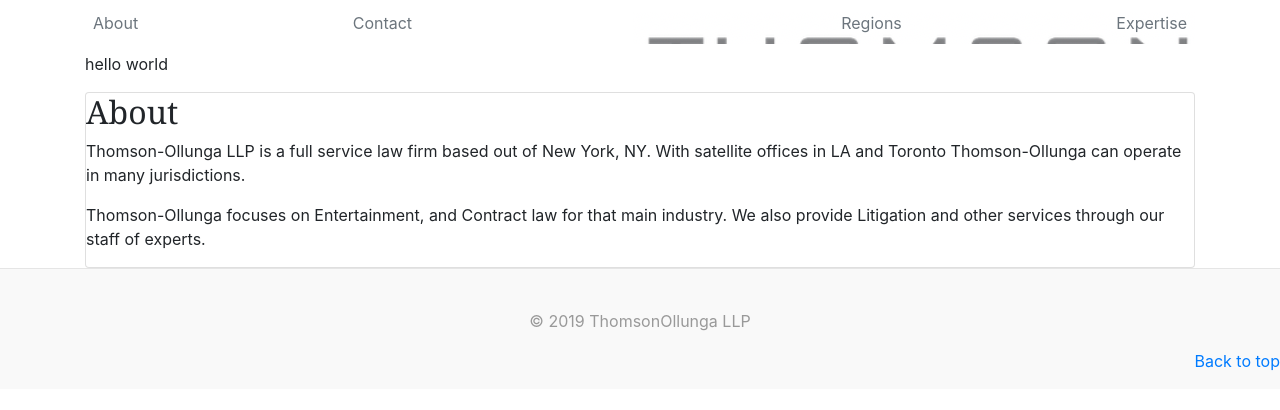
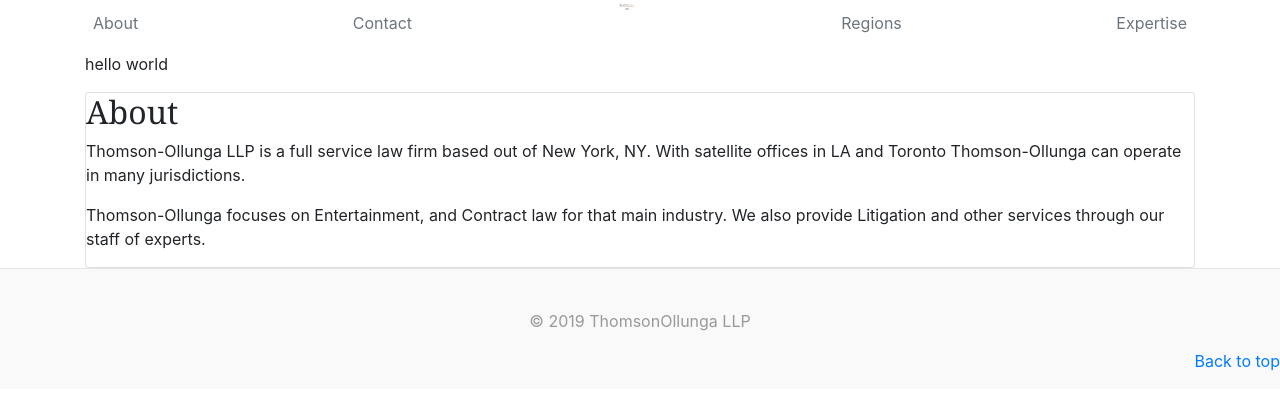
Before and after one commit to DaveThomson-Appjacket/to.github.io, a plain HTML site: page index.html in a window 1280 px wide. Drawn offline with nearby package versions, Linux system fonts and the light colour scheme.

Commit message:
Update index.html

```diff
--- a/index.html
+++ b/index.html
@@ -21,9 +21,7 @@
                 <nav class="nav d-flex justify-content-between">
                   <a class="p-2 text-muted" href="#">About</a>
                   <a class="p-2 text-muted" href="#">Contact</a>
-                    <div class="heading-logo">
-                        <img src="./app/images/thomsonollungallp-logo.png" alt="Thomson-Ollunga LLP"></img>
-                    </div>
+                  <img class="heading-logo" src="./app/images/thomsonollungallp-logo.png" alt="Thomson-Ollunga LLP"></img>
                   <a class="p-2 text-muted" href="#">Regions</a>
                   <a class="p-2 text-muted" href="#">Expertise</a>
                 </nav>
```
